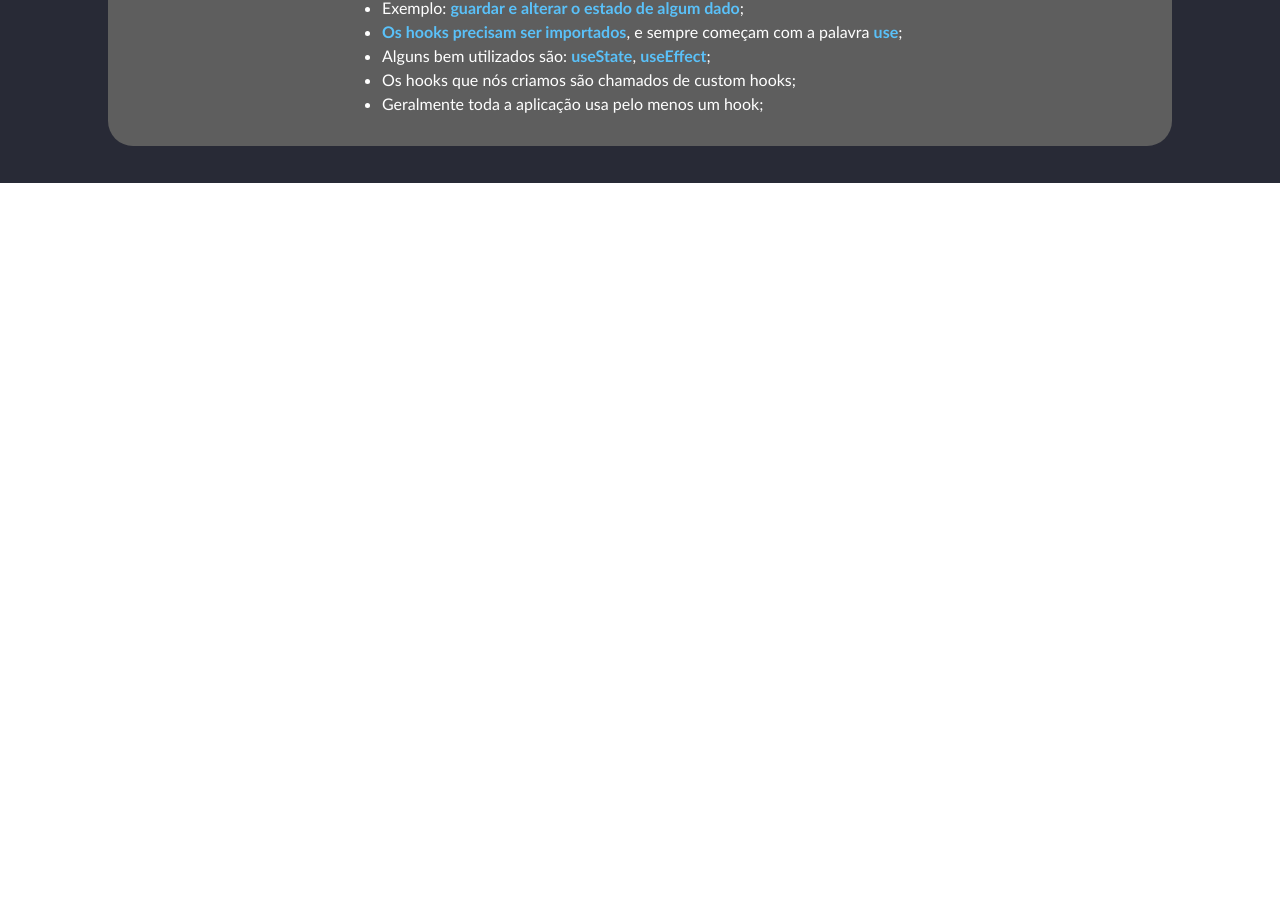
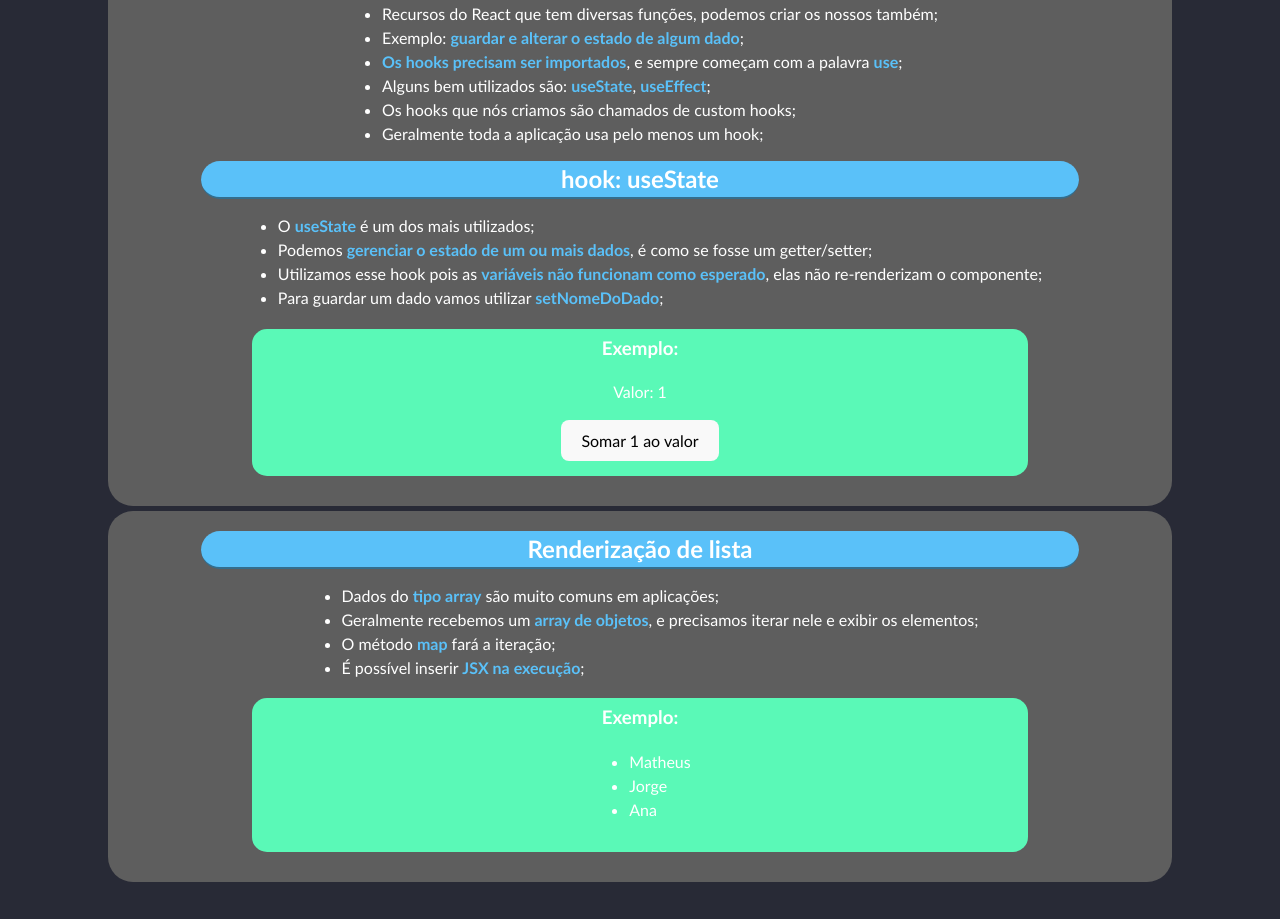
Before and after one commit to CristianTalys/ReactClass, a React (Vite) app in the folder 3_AVANCANDO_EM_REACT/avancando/: page / in a window 1280 px wide. Shown: the part 843-1762 px from the top of the page. Before the commit the page ends 1026 px from the top, so only its background shows below. Built offline with nearby package versions, Linux system fonts and the light colour scheme.

Commit message:
Fim aula RenderList

```diff
--- a/3_AVANCANDO_EM_REACT/avancando/src/App.jsx
+++ b/3_AVANCANDO_EM_REACT/avancando/src/App.jsx
@@ -2,6 +2,7 @@ import { useState } from 'react';
 // import components
 import ImageUse from './components/ImageUse';
 import Hooks from './components/Hooks';
+import RenderList from './components/RenderList';
 // importanto imagem
 
 // import styles
@@ -16,6 +17,7 @@ function App() {
     <h1 className='title'>Avançando no React</h1>
       <ImageUse />
       <Hooks />
+      <RenderList />
     </>
   )
 }
--- a/3_AVANCANDO_EM_REACT/avancando/src/components/Hooks.jsx
+++ b/3_AVANCANDO_EM_REACT/avancando/src/components/Hooks.jsx
@@ -1,4 +1,7 @@
+import { useState } from "react";
+
 const Hooks = () => {
+  const [myNumber, setAnotherNumber] = useState(1);
   return (
     <div className="content">
       <h2 className="subtitle">O que são Hooks?</h2>
@@ -10,6 +13,24 @@ const Hooks = () => {
         <li>Os hooks que nós criamos são chamados de custom hooks;</li>
         <li>Geralmente toda a aplicação usa pelo menos um hook;</li>
       </ul>
+
+      <h2 className="subtitle">hook: useState</h2>
+      <ul>
+        <li>O <strong>useState</strong> é um dos mais utilizados;</li>
+        <li>Podemos <strong>gerenciar o estado de um ou mais dados</strong>, é como se fosse um getter/setter;</li>
+        <li>Utilizamos esse hook pois as <strong>variáveis não funcionam como esperado</strong>, elas não re-renderizam o componente;</li>
+        <li>Para guardar um dado vamos utilizar <strong>setNomeDoDado</strong>;</li>
+      </ul>
+
+      <div className="exemplo">
+        <h3>Exemplo:</h3>
+        <p>
+          Valor: {myNumber}
+        </p>
+        <div>
+          <button onClick={() => setAnotherNumber(myNumber + 1)}>Somar 1 ao valor</button>
+        </div>
+      </div>
     </div>
   )
 }
--- /dev/null
+++ b/3_AVANCANDO_EM_REACT/avancando/src/components/RenderList.jsx
@@ -0,0 +1,26 @@
+import { useState } from "react"
+
+const RenderList = () => {
+  const [list] = useState(['Matheus', 'Jorge', 'Ana']);
+  return (
+    <div className="content">
+      <h2 className="subtitle">Renderização de lista</h2>
+        <ul>
+          <li>Dados do <strong>tipo array</strong> são muito comuns em aplicações;</li>
+          <li>Geralmente recebemos um <strong>array de objetos</strong>, e precisamos iterar nele e exibir os elementos;</li>
+          <li>O método <strong>map</strong> fará a iteração;</li>
+          <li>É possível inserir <strong>JSX na execução</strong>;</li>
+        </ul>
+        <div className="exemplo">
+          <h3>Exemplo:</h3>
+          <ul>
+            {list.map((item) => (
+              <li>{item}</li>
+            ))}
+          </ul>
+        </div>
+    </div>
+  )
+}
+
+export default RenderList
--- a/3_AVANCANDO_EM_REACT/avancando/src/style.css
+++ b/3_AVANCANDO_EM_REACT/avancando/src/style.css
@@ -28,7 +28,7 @@
 
 .content ul {
     text-align: start;
-    max-width: 1028px;
+    max-width: 75%;
     width: max-content;
     margin: 15px auto;
 }
@@ -42,6 +42,7 @@ li strong {
     width: 75%;
     margin: 15px auto;
     border-radius: 15px;
+    padding-bottom: 15px;
 
 }
 
```
